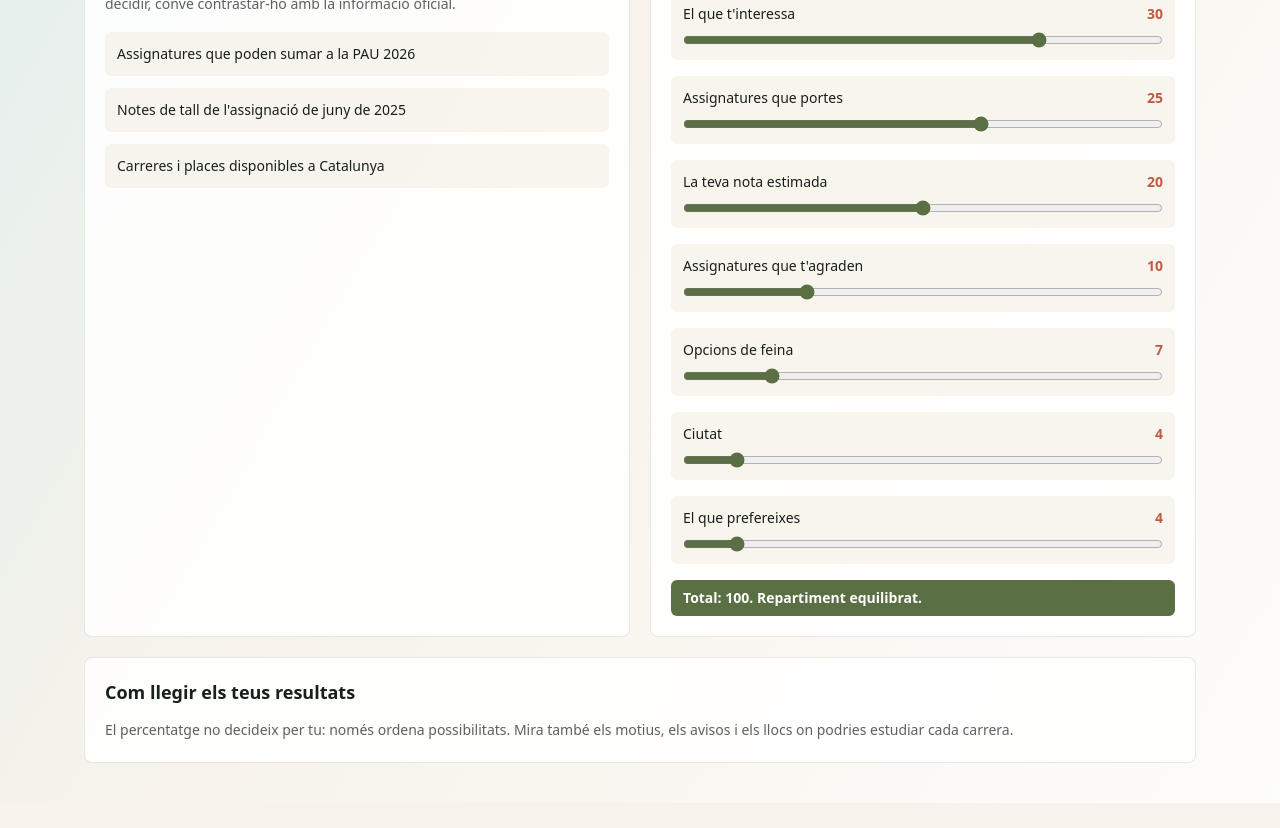
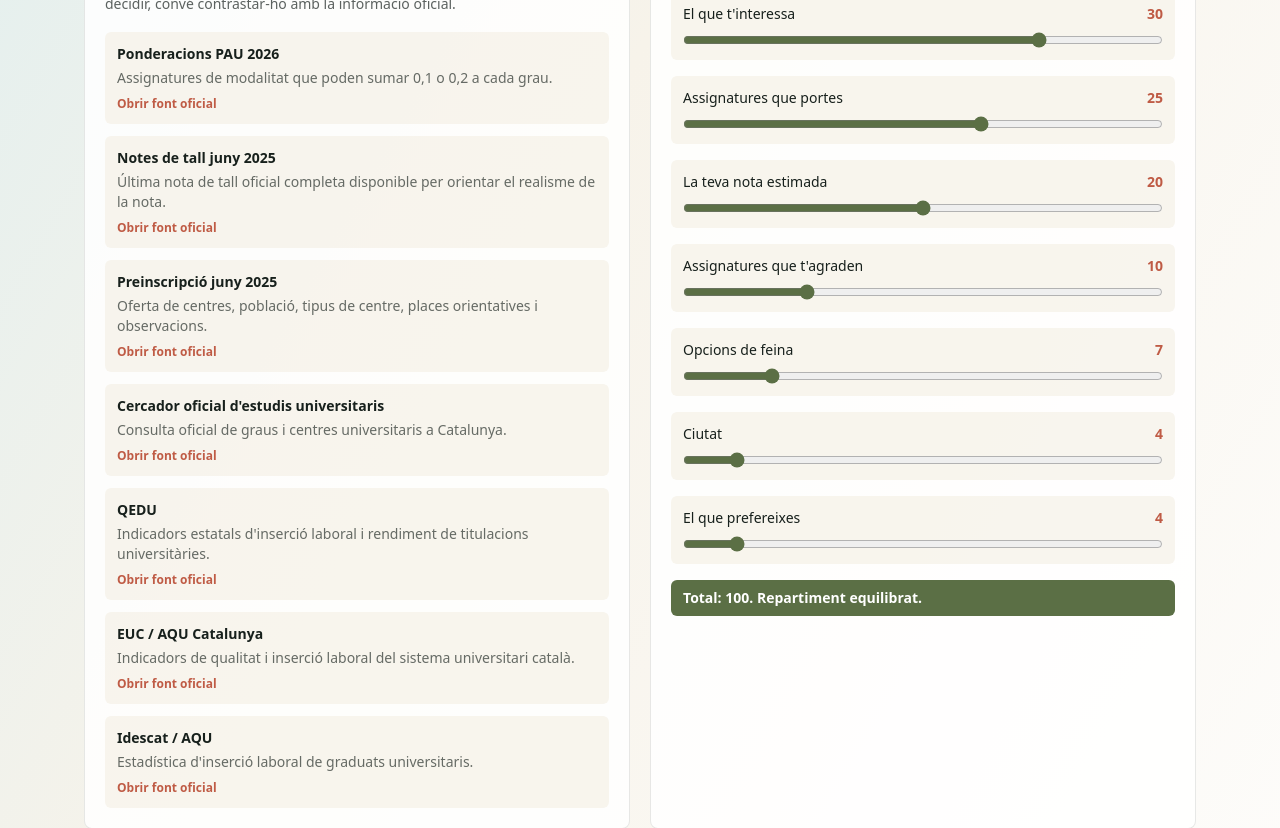
Before and after one commit to inocuosistemas/lespau, a Next.js app: page /admin/import in a window 1280 px wide. Shown: the part 520-1348 px from the top of the page. Before the commit the page ends 1323 px from the top, so only its background shows below. Built offline with nearby package versions, Linux system fonts and the light colour scheme; no server answers; the database is empty.

Commit message:
Restore official source links

```diff
--- a/app/admin/import/page.tsx
+++ b/app/admin/import/page.tsx
@@ -2,9 +2,41 @@ import { prisma } from "@/lib/prisma";
 import { ScoringWeightsForm } from "@/components/scoring-weights-form";
 
 const sources = [
-  "Assignatures que poden sumar a la PAU 2026",
-  "Notes de tall de l'assignació de juny de 2025",
-  "Carreres i places disponibles a Catalunya"
+  {
+    title: "Ponderacions PAU 2026",
+    description: "Assignatures de modalitat que poden sumar 0,1 o 0,2 a cada grau.",
+    url: "https://universitats.gencat.cat/web/.content/02_preinscripcio/enllac-documents/Ponderacions-2026_v6.pdf"
+  },
+  {
+    title: "Notes de tall juny 2025",
+    description: "Última nota de tall oficial completa disponible per orientar el realisme de la nota.",
+    url: "https://universitats.gencat.cat/web/.content/02_preinscripcio/enllac-documents/notes-de-tall/Notes-tall-1a-assignacio_juny_2025_v3.pdf"
+  },
+  {
+    title: "Preinscripció juny 2025",
+    description: "Oferta de centres, població, tipus de centre, places orientatives i observacions.",
+    url: "https://universitats.gencat.cat/web/.content/02_preinscripcio/enllac-documents/Preins-2025-Juny_v2.pdf"
+  },
+  {
+    title: "Cercador oficial d'estudis universitaris",
+    description: "Consulta oficial de graus i centres universitaris a Catalunya.",
+    url: "https://universitats.gencat.cat/ca/estudis-universitaris/cercador-estudis-universitaris/"
+  },
+  {
+    title: "QEDU",
+    description: "Indicadors estatals d'inserció laboral i rendiment de titulacions universitàries.",
+    url: "https://www.ciencia.gob.es/qedu"
+  },
+  {
+    title: "EUC / AQU Catalunya",
+    description: "Indicadors de qualitat i inserció laboral del sistema universitari català.",
+    url: "https://estudis.aqu.cat/euc/ca/Comu/QueEsEuc"
+  },
+  {
+    title: "Idescat / AQU",
+    description: "Estadística d'inserció laboral de graduats universitaris.",
+    url: "https://www.idescat.cat/estad/ilgu"
+  }
 ];
 
 export default async function ImportPage() {
@@ -37,16 +69,24 @@ export default async function ImportPage() {
 
       <div className="mt-8 grid gap-5 lg:grid-cols-2">
         <article className="rounded-lg border border-ink/10 bg-white/85 p-5">
-          <h2 className="text-lg font-semibold text-ink">Dades que fem servir</h2>
+          <h2 className="text-lg font-semibold text-ink">Fonts oficials</h2>
           <p className="mt-3 text-sm leading-6 text-ink/70">
             Les recomanacions combinen carreres disponibles, places, notes de tall i assignatures que poden pujar la
             nota. Serveixen per orientar-te; abans de decidir, convé contrastar-ho amb la informació oficial.
           </p>
           <div className="mt-4 grid gap-3">
             {sources.map((source) => (
-              <div key={source} className="rounded-md bg-paper/80 p-3 text-sm font-medium text-ink">
-                {source}
-              </div>
+              <a
+                key={source.url}
+                className="rounded-md bg-paper/80 p-3 text-sm transition-colors hover:bg-skyglass/70"
+                href={source.url}
+                target="_blank"
+                rel="noreferrer"
+              >
+                <span className="font-semibold text-ink">{source.title}</span>
+                <span className="mt-1 block leading-5 text-ink/65">{source.description}</span>
+                <span className="mt-2 block text-xs font-semibold text-coral">Obrir font oficial</span>
+              </a>
             ))}
           </div>
         </article>
```
